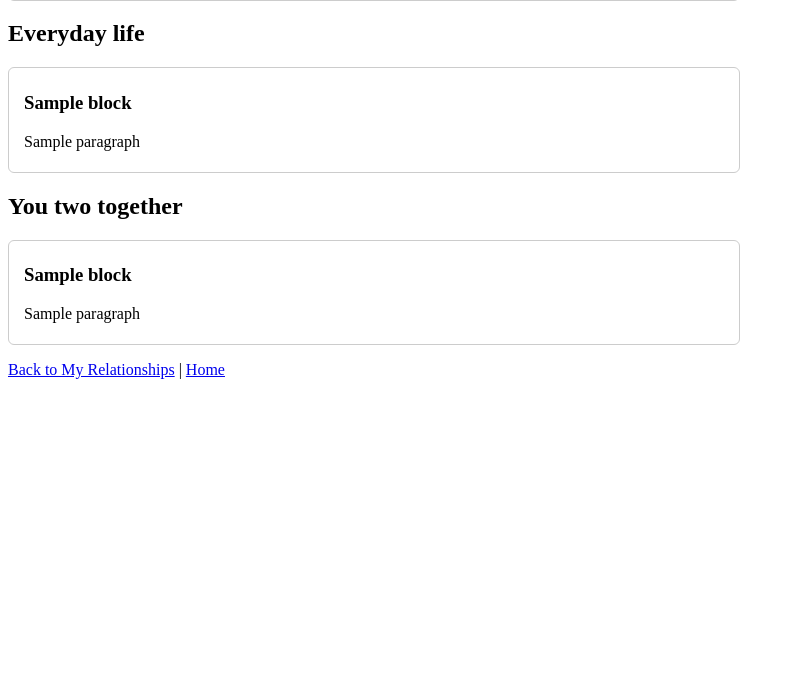
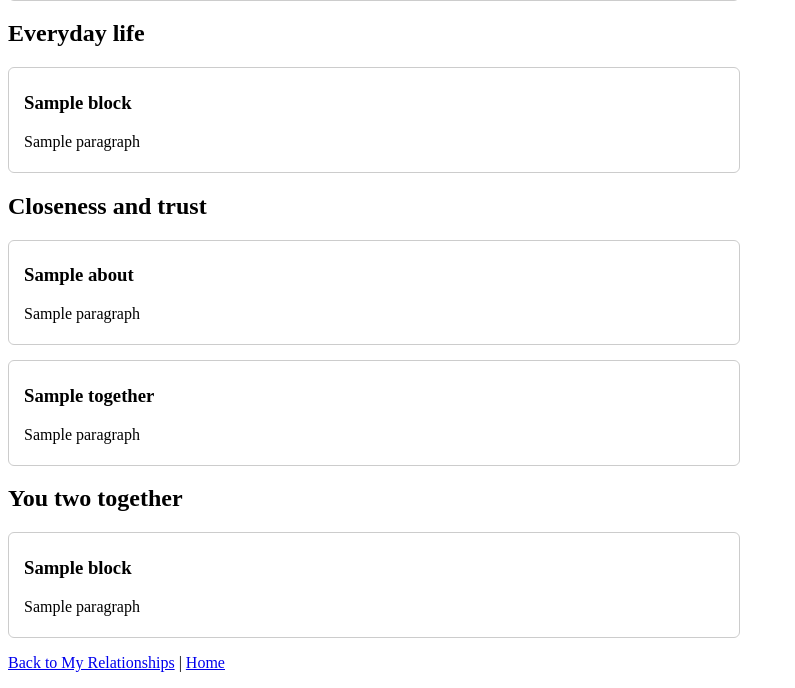
Before and after one commit to enuriuyanage16-cell/communication-relationship-recommender-app, a Flask app: template templates/compatibility.html in a window 1280 px wide. Shown: the part 423-1111 px from the top of the page, without its empty margins (0-795 px from the left). Before the commit the page ends 802 px from the top, so only its background shows below. Run offline with Flask 3, Linux system fonts and the light colour scheme; the template is opened without the code that fills it: most values are stand-ins (such as "Sample title", 1, 10 or a date in 2020).

Commit message:
Add closeness and trust section to the guide

```diff
--- a/templates/compatibility.html
+++ b/templates/compatibility.html
@@ -37,6 +37,22 @@
     </div>
     {% endfor %}
 
+    {% if tips.attachment %}
+    <h2>Closeness and trust</h2>
+    <div class="card">
+        <h3>{{ tips.attachment.about.heading }}</h3>
+        {% for p in tips.attachment.about.paragraphs %}
+        <p>{{ p }}</p>
+        {% endfor %}
+    </div>
+    <div class="card">
+        <h3>{{ tips.attachment.together.heading }}</h3>
+        {% for p in tips.attachment.together.paragraphs %}
+        <p>{{ p }}</p>
+        {% endfor %}
+    </div>
+    {% endif %}
+
     {% if tips.bigfive.together %}
     <h2>You two together</h2>
     {% for block in tips.bigfive.together %}
```
